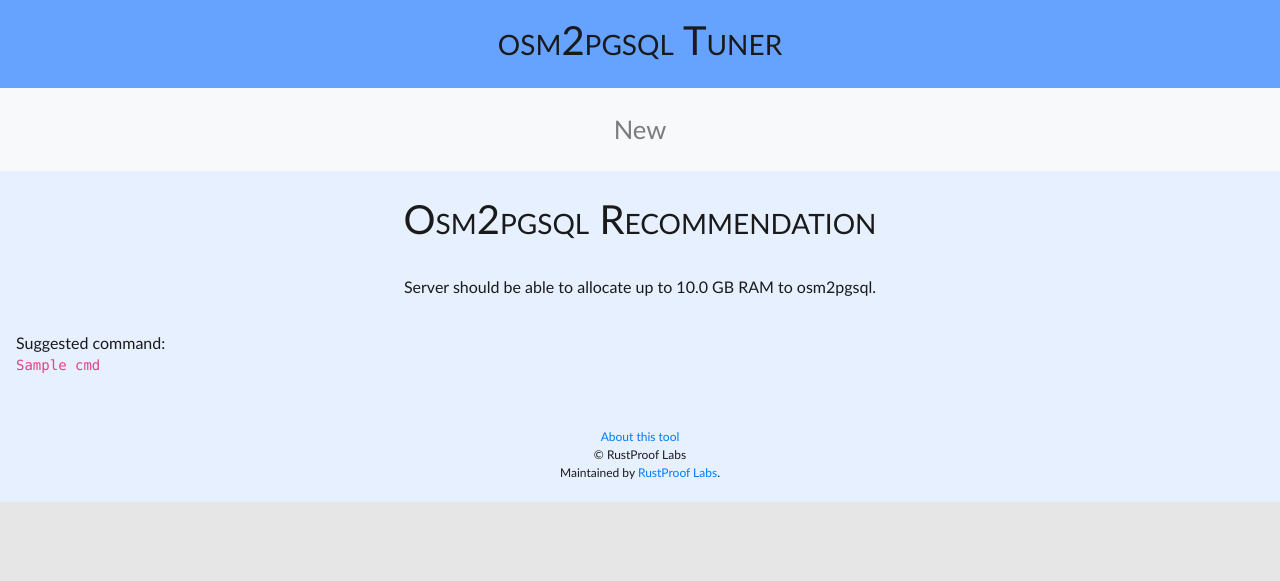
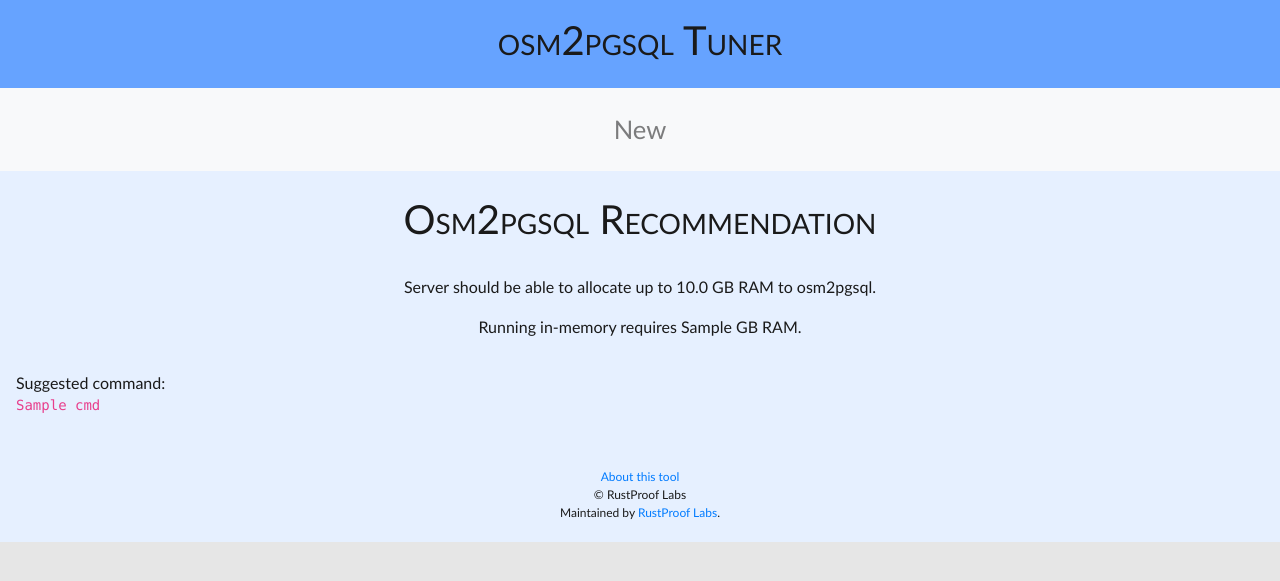
Before and after one commit to rustprooflabs/osm2pgsql-tuner, a Flask app: template webapp/templates/recommendation.html in a window 1280 px wide. Shown: the top 581 px of the page. Run offline with Flask 2, Linux system fonts and the light colour scheme; the template is opened without the code that fills it: most values are stand-ins (such as "Sample title", 1, 10 or a date in 2020); some libraries are stand-ins or nearby versions.

Commit message:
Display cache required for in-memory

```diff
--- a/webapp/templates/recommendation.html
+++ b/webapp/templates/recommendation.html
@@ -9,7 +9,10 @@
     <p class="row text-center">
         Server should be able to allocate up to
         {{ "%.1f"|format(rec_data.osm2pgsql_cache_max) }} GB RAM to osm2pgsql.
+    </p>
 
+    <p class="row text-center">
+        Running in-memory requires {{ rec_data.osm2pgsql_noslim_cache }} GB RAM.
     </p>
 
     <div class="row p-3">
@@ -20,7 +23,6 @@
 
             <code class="row">{{ rec_data.cmd | safe }}</code>
         </div>
-
     </div>
 
     <p class="row text-center">
```
